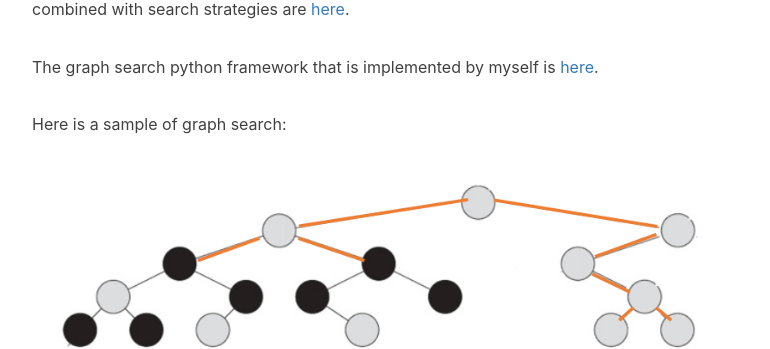
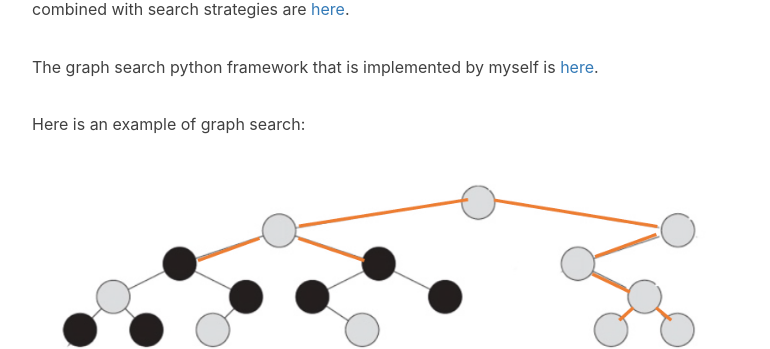
Before and after one commit to wangzh3/wangzh3.github.io, a Jekyll site: the page built from _posts/2020-10-28-Automated-reasoning.md, in a window 1280 px wide. Shown: the part 1027-1376 px from the top of the page, without its empty margins (233-1003 px from the left). Built offline with Jekyll 4.4.1, drawn with Linux system fonts in a browser that asks for light colours; nearby versions of some CDN libraries; comment, search, counter and statistics services are not loaded.

Commit message:
Update 2020-10-28-Automated-reasoning.md

```diff
--- a/_posts/2020-10-28-Automated-reasoning.md
+++ b/_posts/2020-10-28-Automated-reasoning.md
@@ -22,6 +22,6 @@
 
 The graph search python framework that is implemented by myself is [here](https://github.com/wangzh3/My-axiom-selection).
 
-Here is a sample of graph search:
+Here is an example of graph search:
 
 ![](https://github.com/wangzh3/wangzh3.github.io/blob/master/upload/axiom%20tree.png?raw=true)
```
